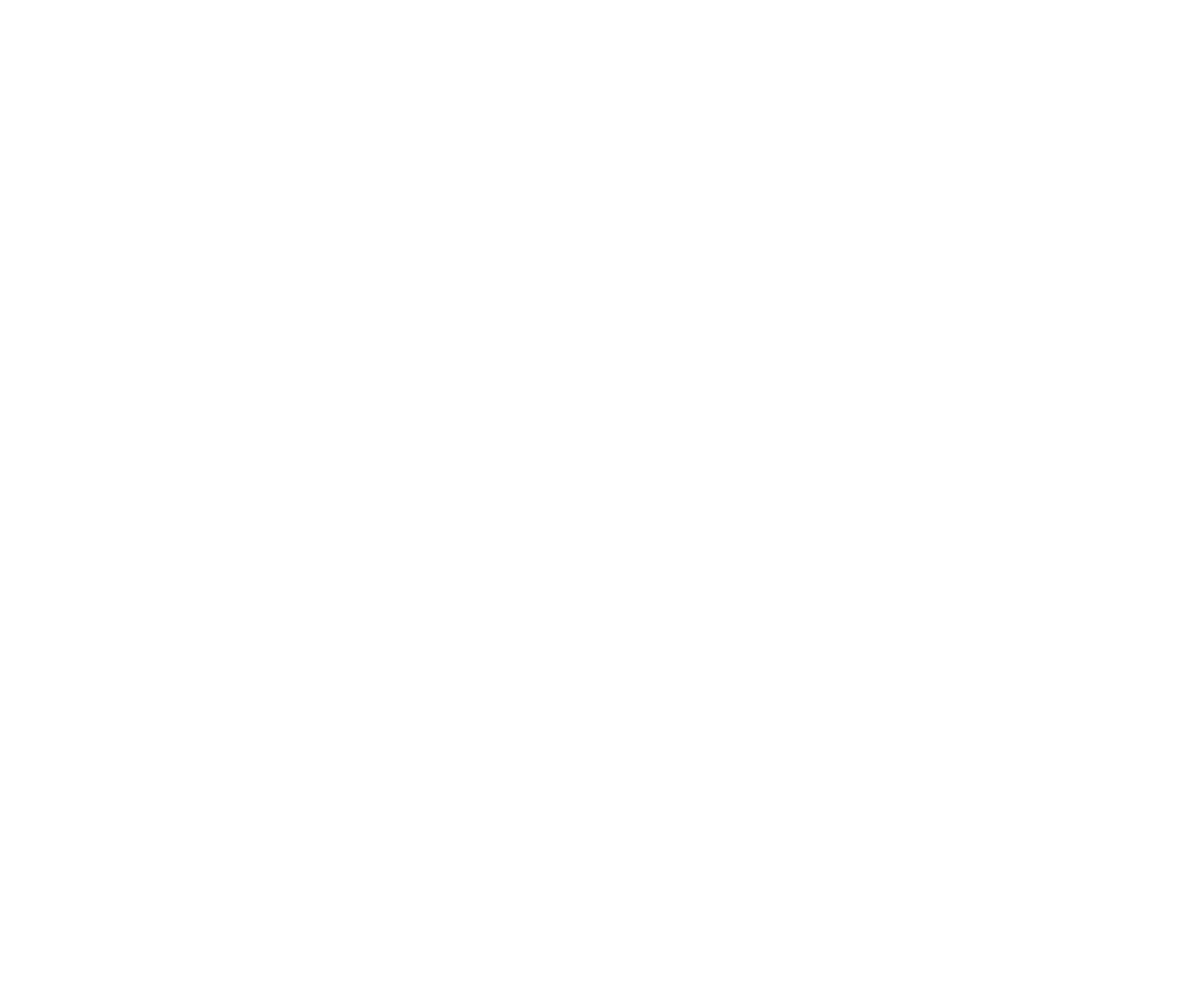
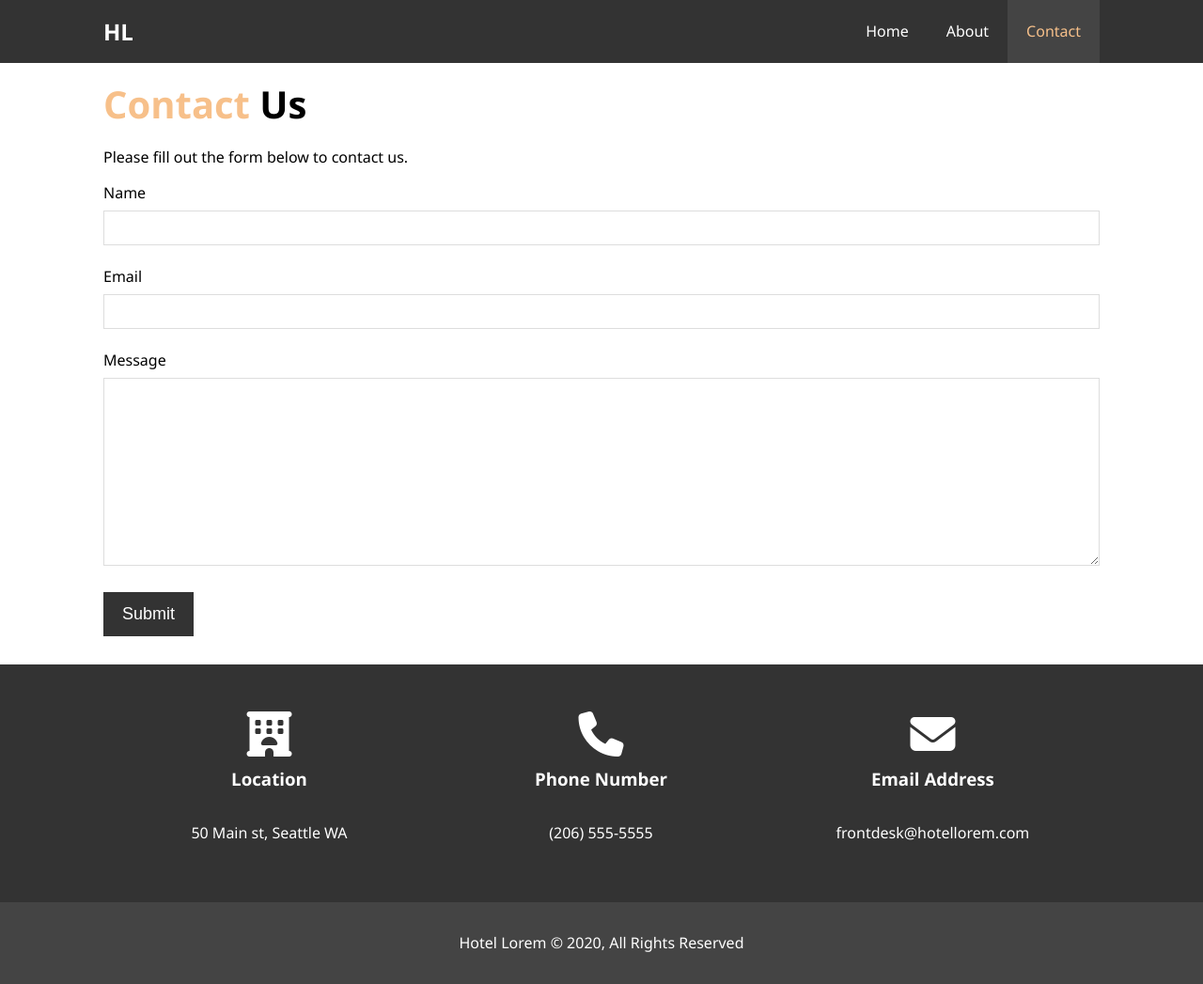
Before and after one commit to Wilder101/hotellorem, a plain HTML site: page contact.html in a window 1280 px wide. Shown: the whole page at 94% size. Before the commit the page ends 800 px from the top, so only its background shows below. Drawn offline with Linux system fonts and the light colour scheme.

Commit message:
Contact page

```diff
--- a/contact.html
+++ b/contact.html
@@ -0,0 +1,78 @@
+<!DOCTYPE html>
+<html lang="en">
+<head>
+    <meta charset="UTF-8">
+    <meta name="viewport" content="width=device-width, initial-scale=1.0">
+
+    <meta name="description" content="Welcome to the most extraordinary hotel in Seattle Washington">
+    <meta name="keywords" content="hotel, seattle hotel, pacific northwest hotel">
+
+    <script src="https://kit.fontawesome.com/2e38ee9387.js" crossorigin="anonymous"></script>
+
+    <link rel="stylesheet" href="css/style.css">
+    <title>Hotel Lorem | Contact</title>
+</head>
+
+<body>
+    <header>
+        <nav id="navbar">
+            <div class="container">
+                <h1 class="logo"><a href="index.html">HL</a></h1>
+                <ul>
+                    <li><a href="index.html">Home</a></li>
+                    <li><a  href="about.html">About</a></li>
+                    <li><a class="current" href="contact.html">Contact</a></li>
+                </ul>
+            </div>
+        </nav>
+    </header>
+
+    <section id="contact-form" class="py-3">
+        <div class="container">
+            <h1 class="l-heading"><span class="text-primary">Contact</span> Us</h1>
+            <p>Please fill out the form below to contact us.</p>
+            <form action="process.php">
+                <div class="form-group">
+                    <label for="name">Name</label>
+                    <input type="text" name="name" id="name">
+                </div>
+                <div class="form-group">
+                    <label for="email">Email</label>
+                    <input type="email" name="email" id="email">
+                </div>
+                <div class="form-group">
+                    <label for="message">Message</label>
+                    <textarea name="message" id="message"></textarea>
+                </div>
+                <button type="submit" class="btn">Submit</button>
+            </form>
+        </div>
+    </section>
+
+    <section id="contact-info" class="bg-dark">
+        <div class="container">
+            <div class="box">
+                <i class="fas fa-hotel fa-3x"></i>
+                <h3>Location</h3>
+                <p>50 Main st, Seattle WA</p>
+            </div>
+            <div class="box">
+                <i class="fas fa-phone fa-3x"></i>
+                <h3>Phone Number</h3>
+                <p>(206) 555-5555</p>
+            </div>
+            <div class="box">
+                <i class="fas fa-envelope fa-3x"></i>
+                <h3>Email Address</h3>
+                <p>frontdesk@hotellorem.com</p>
+            </div>
+        </div>
+    </section>
+
+
+    <footer id="main-footer">
+        <p>Hotel Lorem &copy; 2020, All Rights Reserved</p>
+    </footer>
+
+</body>
+</html>
--- a/css/style.css
+++ b/css/style.css
@@ -231,6 +231,32 @@ p {
     border-radius: 50%;
 }
 
+/* Contact Form */
+#contact-form .form-group {
+    margin-bottom: 20px;
+}
+
+#contact-form label {
+    display: block;
+    margin-bottom: 5px;
+}
+
+#contact-form input,
+#contact-form textarea {
+    width: 100%;
+    padding: 10px;
+    border: 1px #ddd solid;
+}
+
+#contact-form textarea {
+    height: 200px;
+}
+
+#contact-form input:focus,
+#contact-form textarea:focus {
+    outline: none;
+    border-color: #f7c08a;
+}
 
 /* Footer */
 #main-footer {
```
Also changed, not shown: about.html (+0 -1 lines), index.html (+0 -1 lines).
